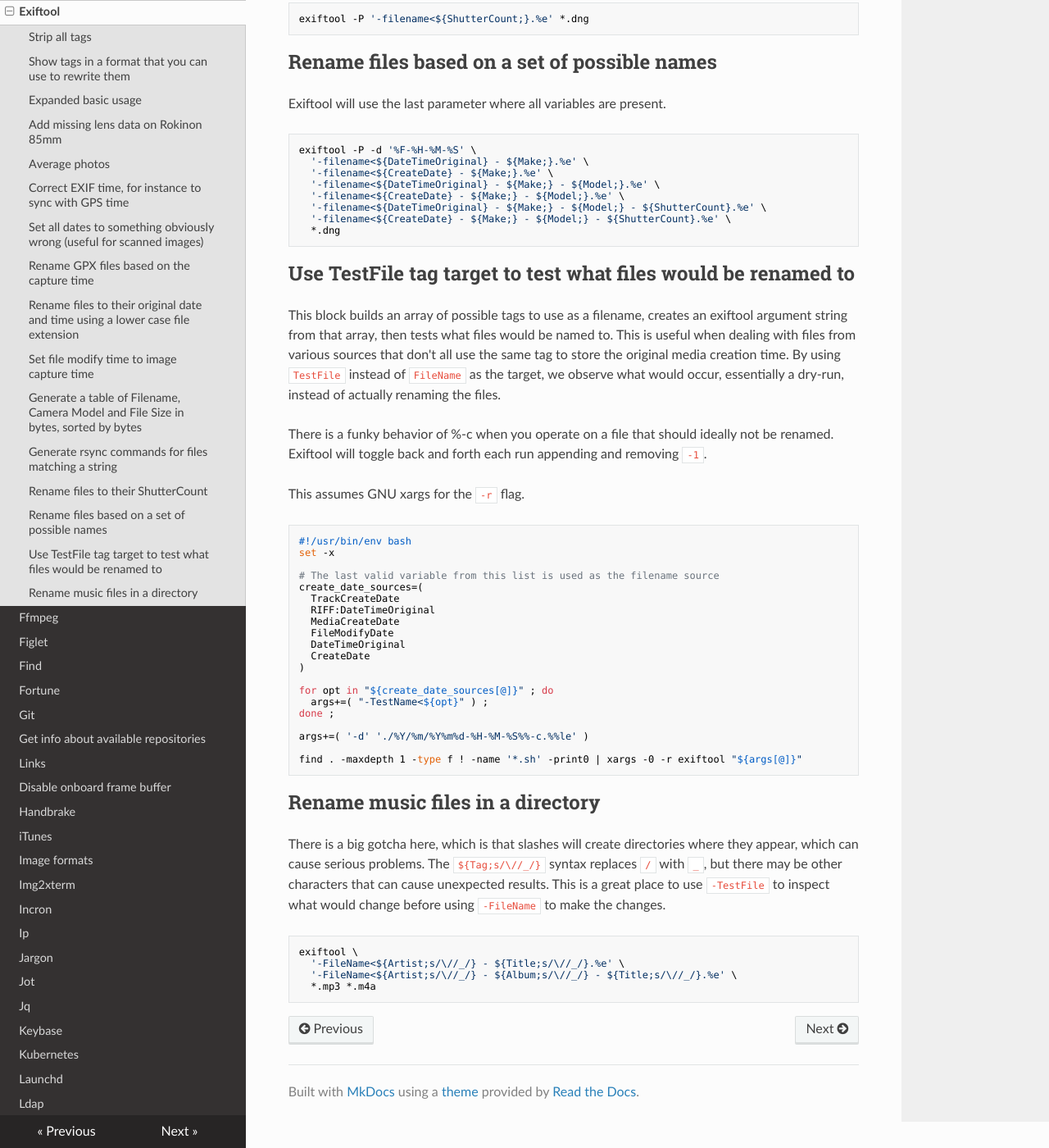
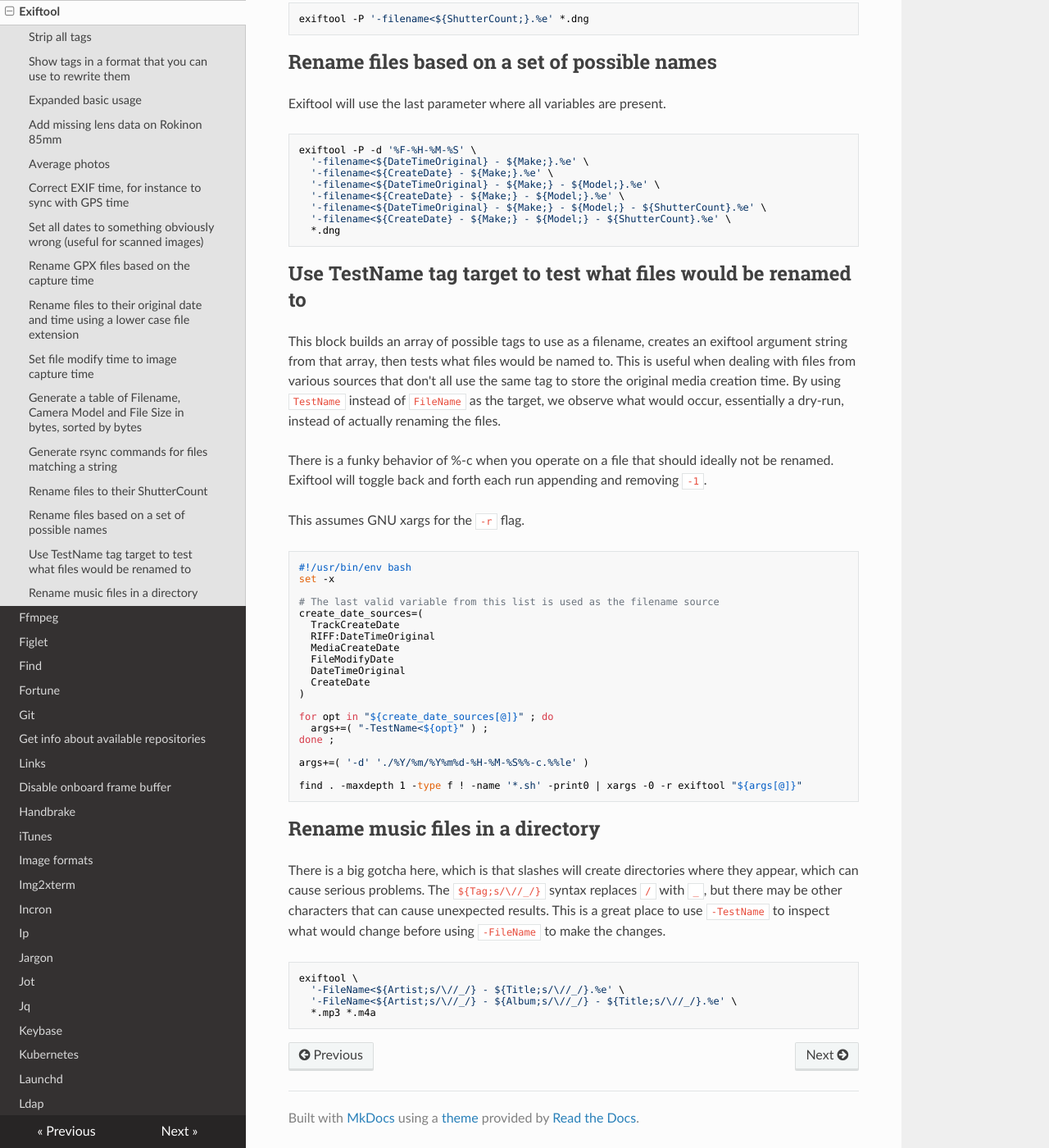
Before and after one commit to lando-cal/tech-notes, an MkDocs documentation site: the page built from docs/exiftool.md, in a window 1280 px wide and 1400 px high, scrolled down 1937 px. Shown: the whole window at 82% size. Built offline with MkDocs 1.6.1, drawn with Linux system fonts in a browser that asks for light colours; nearby versions of some CDN libraries.

Commit message:
s/TestFile/TestName/g

````diff
--- a/docs/exiftool.md
+++ b/docs/exiftool.md
@@ -109,9 +109,9 @@ exiftool -P -d '%F-%H-%M-%S' \
   *.dng
 ```
 
-## Use TestFile tag target to test what files would be renamed to
+## Use TestName tag target to test what files would be renamed to
 
-This block builds an array of possible tags to use as a filename, creates an exiftool argument string from that array, then tests what files would be named to. This is useful when dealing with files from various sources that don't all use the same tag to store the original media creation time. By using `TestFile` instead of `FileName` as the target, we observe what would occur, essentially a dry-run, instead of actually renaming the files.
+This block builds an array of possible tags to use as a filename, creates an exiftool argument string from that array, then tests what files would be named to. This is useful when dealing with files from various sources that don't all use the same tag to store the original media creation time. By using `TestName` instead of `FileName` as the target, we observe what would occur, essentially a dry-run, instead of actually renaming the files.
 
 There is a funky behavior of %-c when you operate on a file that should ideally not be renamed. Exiftool will toggle back and forth each run appending and removing `-1`.
 
@@ -142,7 +142,7 @@ find . -maxdepth 1 -type f ! -name '*.sh' -print0 | xargs -0 -r exiftool "${args
 
 ## Rename music files in a directory
 
-There is a big gotcha here, which is that slashes will create directories where they appear, which can cause serious problems. The `${Tag;s/\//_/}` syntax replaces `/` with `_`, but there may be other characters that can cause unexpected results. This is a great place to use `-TestFile` to inspect what would change before using `-FileName` to make the changes.
+There is a big gotcha here, which is that slashes will create directories where they appear, which can cause serious problems. The `${Tag;s/\//_/}` syntax replaces `/` with `_`, but there may be other characters that can cause unexpected results. This is a great place to use `-TestName` to inspect what would change before using `-FileName` to make the changes.
 
 ```
 exiftool \
````
